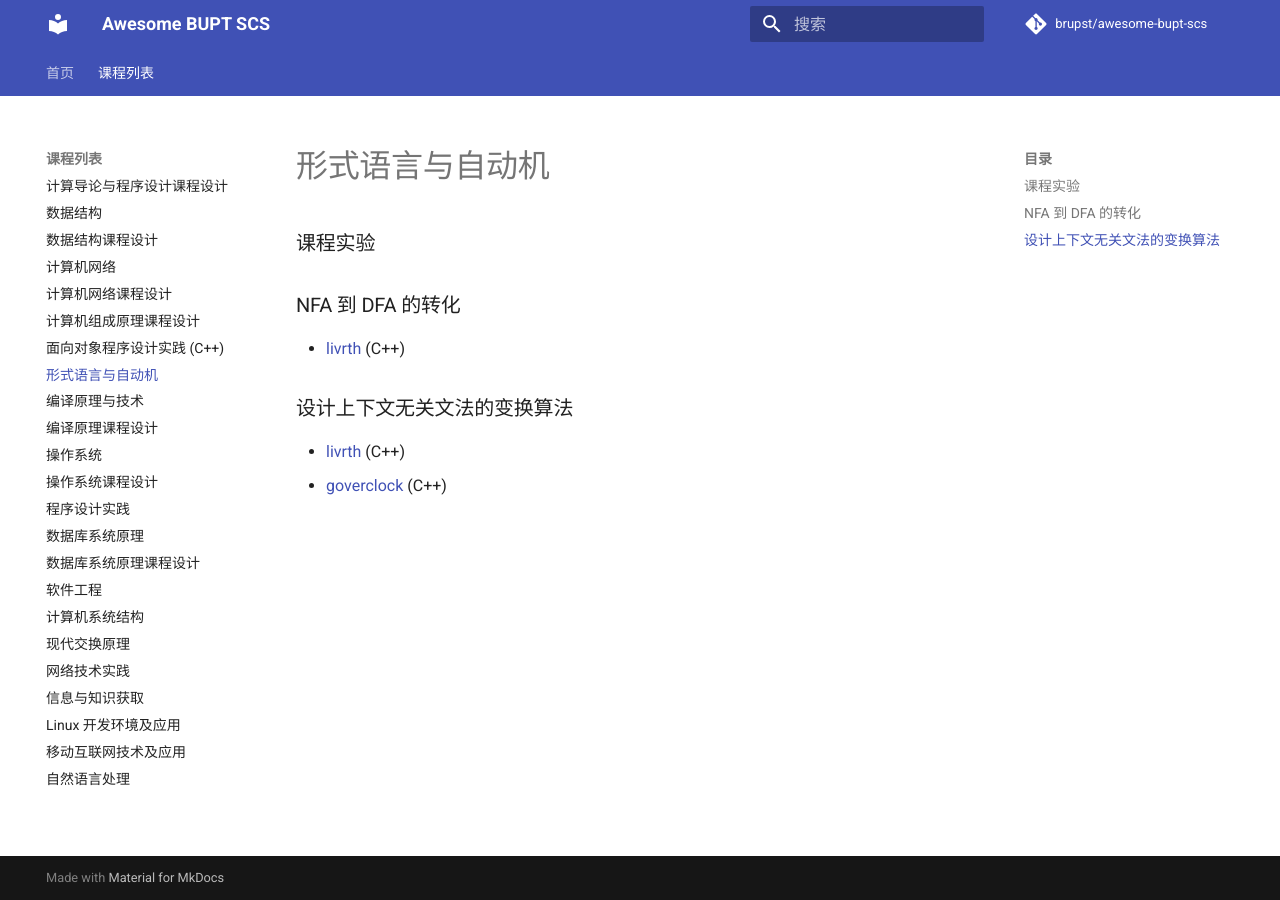
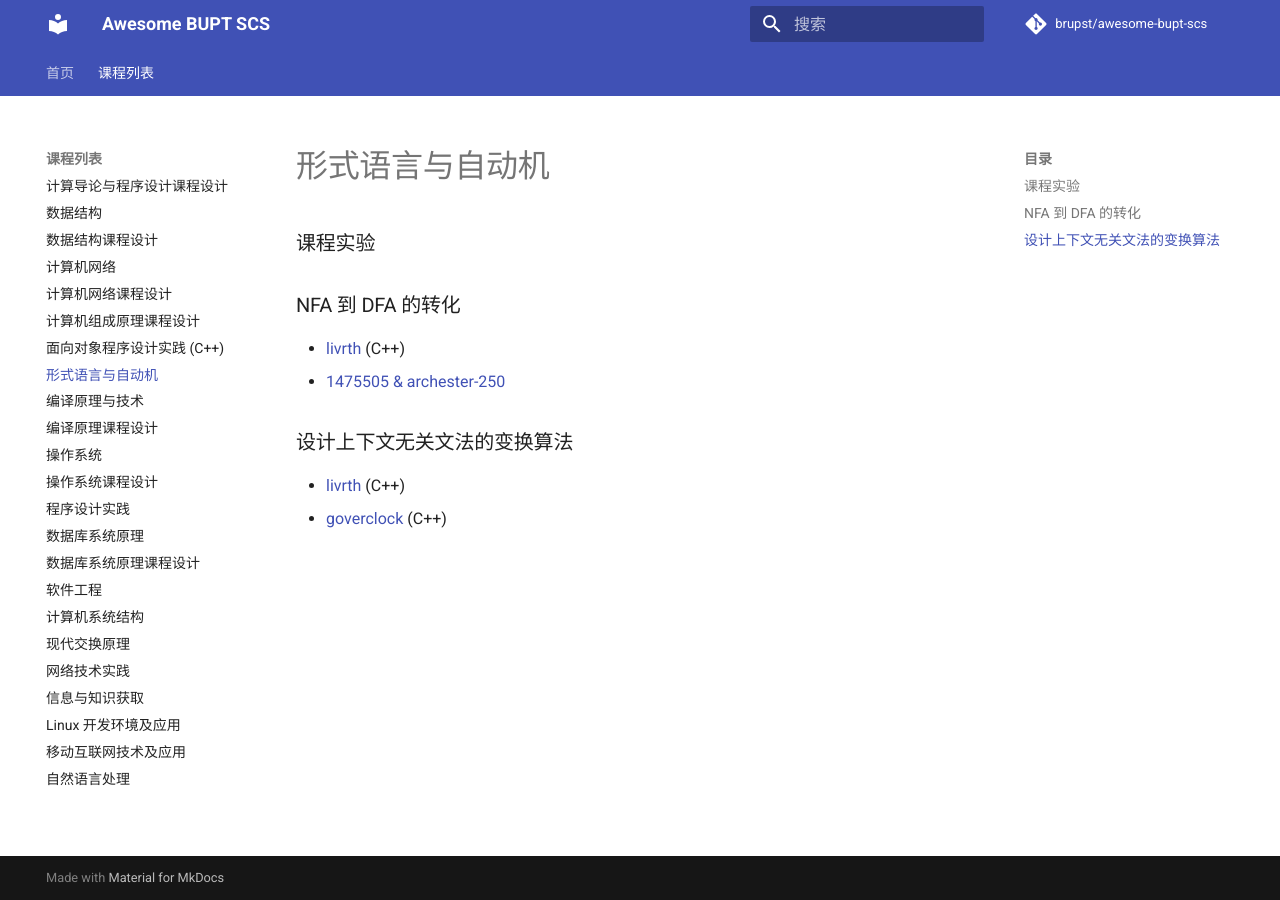
Before and after one commit to brupst/awesome-bupt-scs, an MkDocs documentation site: the page built from projects/Formal-Language.md, in a window 1280 px wide. Built offline with MkDocs 1.6.1 and Material for MkDocs 9.7.7, drawn with Linux system fonts in a browser that asks for light colours; comment, search, counter and statistics services are not loaded.

Commit message:
Update Formal-Language.md

```diff
--- a/projects/Formal-Language.md
+++ b/projects/Formal-Language.md
@@ -5,6 +5,7 @@
 ### NFA 到 DFA 的转化
 
 - [livrth](https://github.com/livrth/NFA2DFA) (C++)
+- [1475505 & archester-250](https://github.com/1475505/NFA2DFA)
 
 ### 设计上下文无关文法的变换算法
 
```
